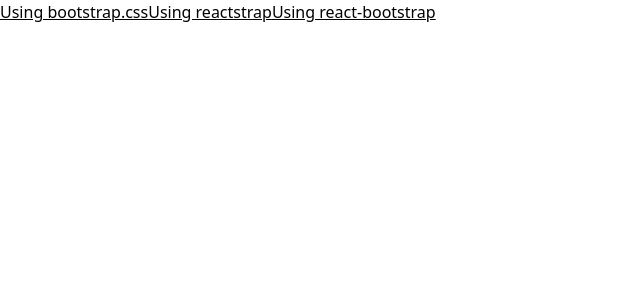
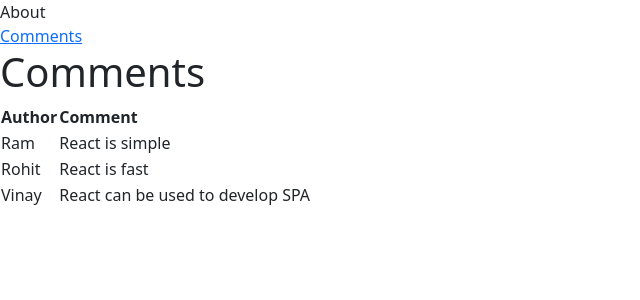
Before and after one commit to diwakar1593/Technology-React-JS-L1-L2, a React (Vite) app: page /comments in a window 1280 px wide. Shown: the top 300 px of the page, without its empty margins (0-640 px from the left). Built offline with nearby package versions, Linux system fonts and the light colour scheme.

Commit message:
lazyloading

```diff
--- /dev/null
+++ b/src/19_lazyloading_codesplitting/AboutPage.jsx
@@ -0,0 +1,9 @@
+import React from "react";
+
+export default class AboutPage extends React.Component {
+    render() {
+        return (
+            <h3>This application demonstrates lazy loading and code splitting</h3>
+        );
+    }
+}
--- /dev/null
+++ b/src/19_lazyloading_codesplitting/AllCommentsPage.jsx
@@ -0,0 +1,25 @@
+import React from "react";
+import CommentList from "./CommentList";
+import CommentApi from './data/CommentApi';
+
+export default class AllCommentsPage extends React.Component {
+    constructor(props) {
+        super(props);
+        this.state = {
+            comments: []
+        };
+    }
+
+    componentDidMount() {
+        this.setState({ comments: CommentApi.getAllComments() });
+    }
+
+    render() {
+        return (
+            <div>
+                <h1>Comments</h1>
+                <CommentList comments={ this.state.comments } />
+            </div>
+        );
+    }
+}
--- /dev/null
+++ b/src/19_lazyloading_codesplitting/App.jsx
@@ -0,0 +1,57 @@
+import React from "react";
+import { Suspense, lazy } from "react"; //  React 16 onwards
+import { createBrowserRouter, NavLink, Outlet, RouterProvider, Navigate } from "react-router-dom";
+import AboutPage from "./AboutPage";    //  eagerly loading - main chunk
+// import AllCommentsPage from "./AllCommentsPage";    //  eagerly loading - main chunk
+const AllCommentsPage = lazy(() => import('./AllCommentsPage'));
+
+const MainNavigation = () => {
+    return (
+        <nav>
+            <NavLink end className={({ isActive }) => "nav-link" + (isActive ? " active " : "" )} to="/" >
+                About
+            </NavLink>
+            <NavLink className={({ isActive }) => "nav-link" + ( isActive ? "active" : "" )} to="/comments" >
+                Comments
+            </NavLink>
+        </nav>
+    );
+}
+
+const Layout = () => {
+    return (
+        <>
+            <MainNavigation />
+            <Outlet />
+        </>
+    );
+}
+
+const router = createBrowserRouter([
+    {
+        element: <Layout />,
+        children: [
+            {
+                path: '/',
+                element: <AboutPage />
+            },
+            {
+                path: "/comments",
+                element:
+                    <React.Suspense fallback={<h1>Loading, please wait...</h1>}>
+                        <AllCommentsPage />
+                    </React.Suspense>
+            },
+        ]
+    }
+])
+
+const App = () => {
+    return (
+        <>
+            <RouterProvider router={router} />
+        </>
+    );
+}
+
+export default App;
--- /dev/null
+++ b/src/19_lazyloading_codesplitting/Comment.jsx
@@ -0,0 +1,12 @@
+import React from "react";
+
+export default class Comment extends React.Component {
+    render() {
+        return (
+            <tr>
+                <td>{ this.props.author }</td>
+                <td>{ this.props.children }</td>
+            </tr>
+        );
+    }
+}
--- /dev/null
+++ b/src/19_lazyloading_codesplitting/CommentList.jsx
@@ -0,0 +1,29 @@
+import React from "react";
+import Comment from "./Comment";
+
+export default class CommentList extends React.Component {
+    render() {
+        var commentNodes = this.props.comments.map( function (comment) {
+            return (
+                <Comment key={ comment.id } id={ comment.id } author={ comment.author }>
+                    { comment.text }
+                </Comment>
+            );
+        });
+        return (
+            <div>
+                <table>
+                    <thead>
+                        <tr>
+                            <th>Author</th>
+                            <th>Comment</th>
+                        </tr>
+                    </thead>
+                    <tbody>
+                        {commentNodes}
+                    </tbody>
+                </table>
+            </div>
+        );
+    }
+}
--- /dev/null
+++ b/src/19_lazyloading_codesplitting/data/CommentApi.js
@@ -0,0 +1,14 @@
+import CommentData from "./CommentData";
+
+let currentID = 3;
+
+export default class CommentApi {
+    static getAllComments() {
+        return JSON.parse(JSON.stringify(CommentData.comments));
+    }
+
+    static saveComment(comment) {
+        comment.id = ++currentID;
+        CommentData.comments.push(comment);
+    }
+}
--- /dev/null
+++ b/src/19_lazyloading_codesplitting/data/CommentData.js
@@ -0,0 +1,20 @@
+export default {
+    comments:
+    [
+        {
+            "id": 1,
+            "author": "Ram",
+            "text": "React is simple"
+        },
+        {
+            "id": 2,
+            "author": "Rohit",
+            "text": "React is fast"
+        },
+        {
+            "id": 3,
+            "author": "Vinay",
+            "text": "React can be used to develop SPA"
+        }
+    ]
+};
--- a/src/main.jsx
+++ b/src/main.jsx
@@ -28,7 +28,8 @@
 // import App from './15a_hooks_useEffect/App'
 // import App from './16_reactrouter/App'
 // import App from './17_transition/App'
-import App from './18_css_bootstrap/App'
+// import App from './18_css_bootstrap/App'
+import App from './19_lazyloading_codesplitting/App'
 
 createRoot(document.getElementById('root')).render(
   <StrictMode>
```
